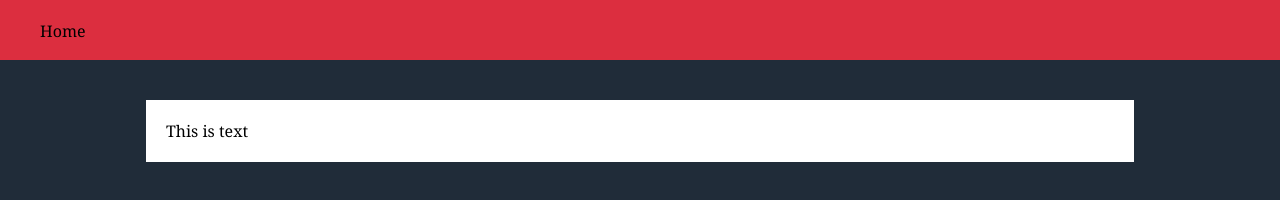
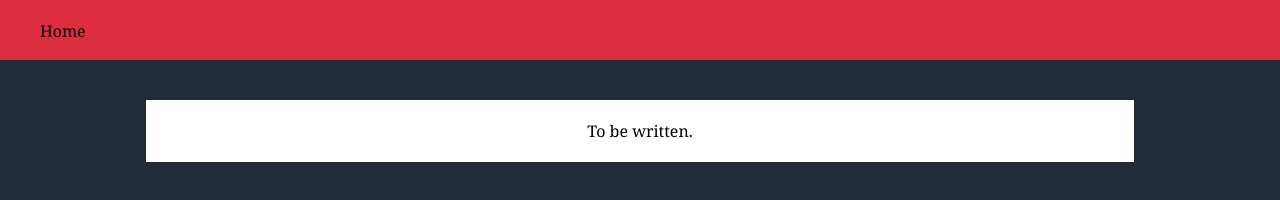
Before and after one commit to dondizzzzzle/dion.github.io, a plain HTML site: page pata.html in a window 1280 px wide. Drawn offline with Linux system fonts and the light colour scheme.

Commit message:
Update pata.html

```diff
--- a/pata.html
+++ b/pata.html
@@ -10,8 +10,8 @@
             <a href="main.html">Home</a>
         </div>
 
-        <div id="intro">
-            This is text
+        <div id="pata-intro">
+            To be written.
         </div>
     </body>
 
```
